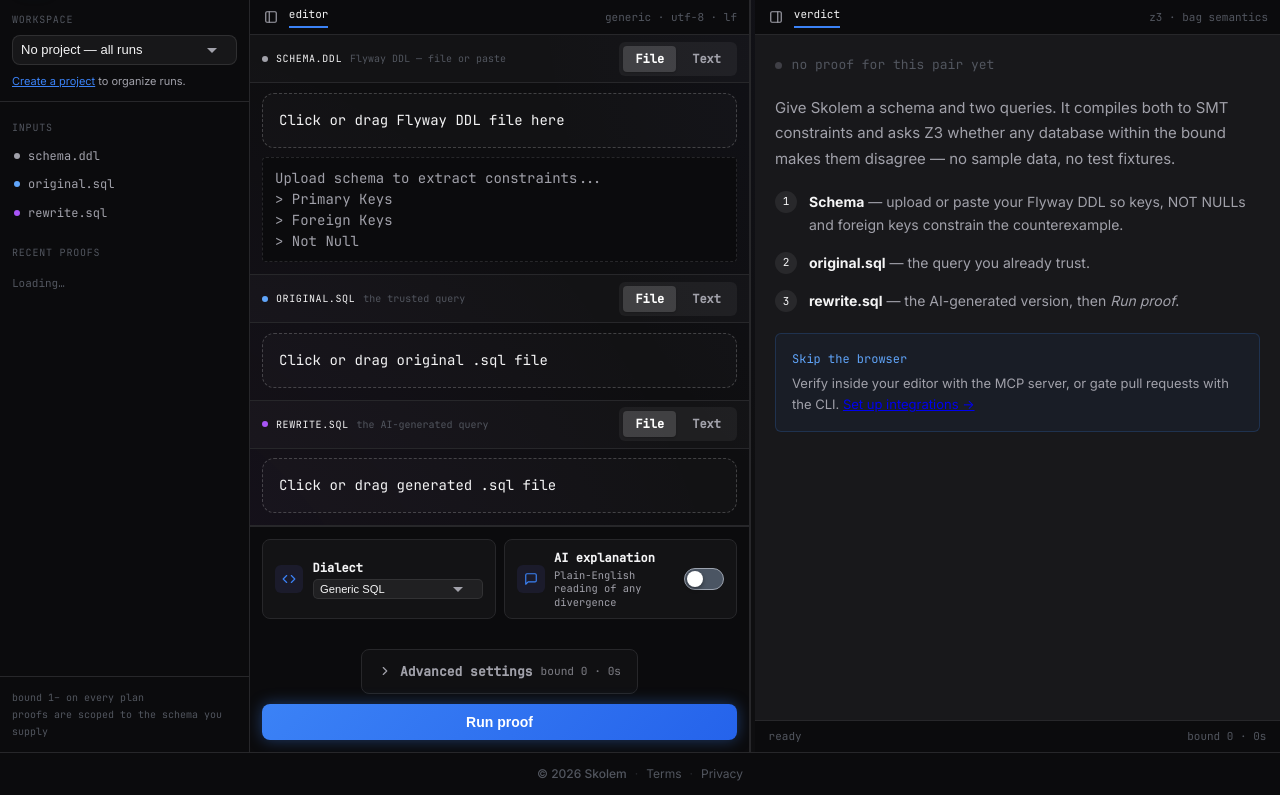
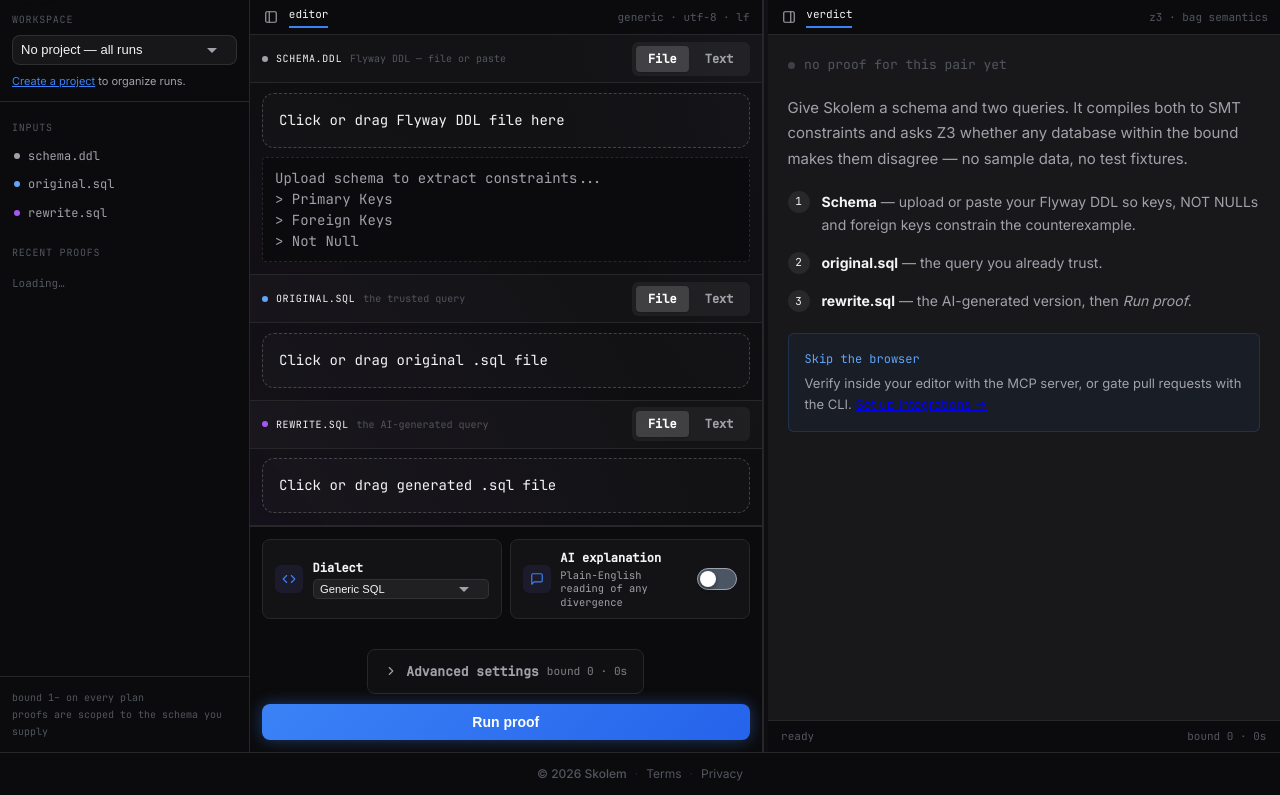
Before and after one commit to NguyenTienDat377/SQLVerify, a Python web app: template web/templates/verify.html in a window 1280 px wide. Shown: the part 48-843 px from the top of the page. Run offline with Jinja, Linux system fonts and the light colour scheme; the template is opened without the code that fills it, so the values that code supplies are empty; some libraries are stand-ins or nearby versions.

Commit message:
Fix UI problem

```diff
--- a/web/static/css/styles.css
+++ b/web/static/css/styles.css
@@ -3061,7 +3061,7 @@ button.sk-tab:focus-visible {
   min-width: 0;
   min-height: 0;
   display: grid;
-  grid-template-columns: 250px var(--editor-width, minmax(0, 1fr)) 5px minmax(0, 1.05fr);
+  grid-template-columns: 250px var(--editor-width, 1fr) 5px minmax(320px, 1fr);
 }
 
 /* Each column scrolls independently — the IDE feel depends on the run bar and
@@ -3089,7 +3089,7 @@ button.sk-tab:focus-visible {
 
 /* Collapse columns so nothing bleeds through. */
 .sk-ws:has(.sk-ws-side.collapsed) {
-  grid-template-columns: 0 var(--editor-width, minmax(0, 1fr)) 5px minmax(0, 1.05fr);
+  grid-template-columns: 0 var(--editor-width, 1fr) 5px minmax(320px, 1fr);
 }
 
 .sk-ws:has(.sk-ws-editor.collapsed) {
@@ -3711,12 +3711,14 @@ body.is-resizing textarea {
    editor rather than being squeezed into an unreadable strip. */
 @media (max-width: 1100px) {
   .sk-ws { grid-template-columns: 220px minmax(0, 1fr); }
+  .sk-resizer { display: none !important; }
   .sk-ws-results { grid-column: 2; border-top: 1px solid var(--panel-border); }
   .sk-ws-editor { border-right: 0; }
 }
 
 @media (max-width: 720px) {
   .sk-ws { grid-template-columns: minmax(0, 1fr); }
+  .sk-resizer { display: none !important; }
   .sk-ws-side { display: none; }
   .sk-ws-results { grid-column: 1; }
   .sk-run-controls { grid-template-columns: 1fr; }
--- a/web/templates/verify.html
+++ b/web/templates/verify.html
@@ -650,9 +650,31 @@
     const sidebar = document.getElementById("left-panel");
     if (!resizer || !container || !editor) return;
 
-    const savedWidth = localStorage.getItem("skolem_editor_width");
-    if (savedWidth) {
-      container.style.setProperty("--editor-width", savedWidth + "px");
+    function clampWidth(targetWidth) {
+      const containerWidth = container.getBoundingClientRect().width;
+      if (!containerWidth || containerWidth <= 1100) return null;
+
+      const sideWidth = sidebar && !sidebar.classList.contains("collapsed")
+        ? sidebar.getBoundingClientRect().width
+        : 0;
+
+      const minEditorWidth = 250;
+      const minResultsWidth = 320;
+      const resizerWidth = 5;
+
+      const maxEditorWidth = Math.max(
+        minEditorWidth,
+        containerWidth - sideWidth - minResultsWidth - resizerWidth
+      );
+
+      const clamped = Math.max(minEditorWidth, Math.min(targetWidth, maxEditorWidth));
+      container.style.setProperty("--editor-width", clamped + "px");
+      return clamped;
+    }
+
+    const savedWidth = parseFloat(localStorage.getItem("skolem_editor_width"));
+    if (!isNaN(savedWidth) && savedWidth > 0) {
+      clampWidth(savedWidth);
     }
 
     let isDragging = false;
@@ -674,19 +696,16 @@
         ? sidebar.getBoundingClientRect().width
         : 0;
 
-      let editorWidth = clientX - containerRect.left - sideWidth;
-
-      const minEditorWidth = 200;
-      const maxEditorWidth = containerRect.width - sideWidth - 250;
-
-      editorWidth = Math.max(minEditorWidth, Math.min(editorWidth, maxEditorWidth));
+      let rawWidth = clientX - containerRect.left - sideWidth;
+      const clamped = clampWidth(rawWidth);
 
       if (editor.classList.contains("collapsed")) {
         editor.classList.remove("collapsed");
       }
 
-      container.style.setProperty("--editor-width", editorWidth + "px");
-      localStorage.setItem("skolem_editor_width", editorWidth);
+      if (clamped !== null) {
+        localStorage.setItem("skolem_editor_width", clamped);
+      }
     }
 
     function onPointerUp() {
@@ -709,6 +728,13 @@
 
     window.addEventListener("mouseup", onPointerUp);
     window.addEventListener("touchend", onPointerUp);
+
+    window.addEventListener("resize", () => {
+      const currentWidth = parseFloat(container.style.getPropertyValue("--editor-width"));
+      if (!isNaN(currentWidth) && currentWidth > 0) {
+        clampWidth(currentWidth);
+      }
+    });
   })();
 </script>
 {% endblock %}
```
